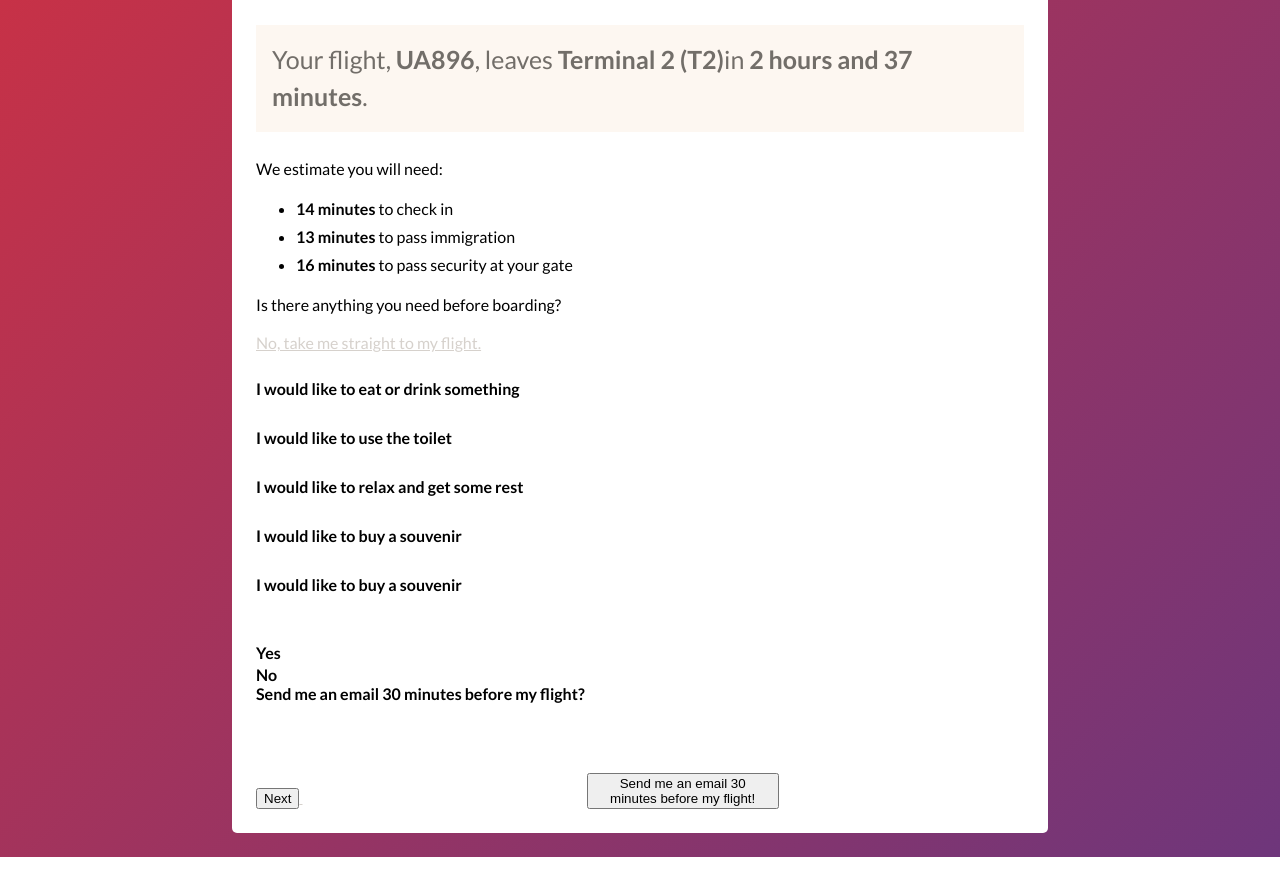
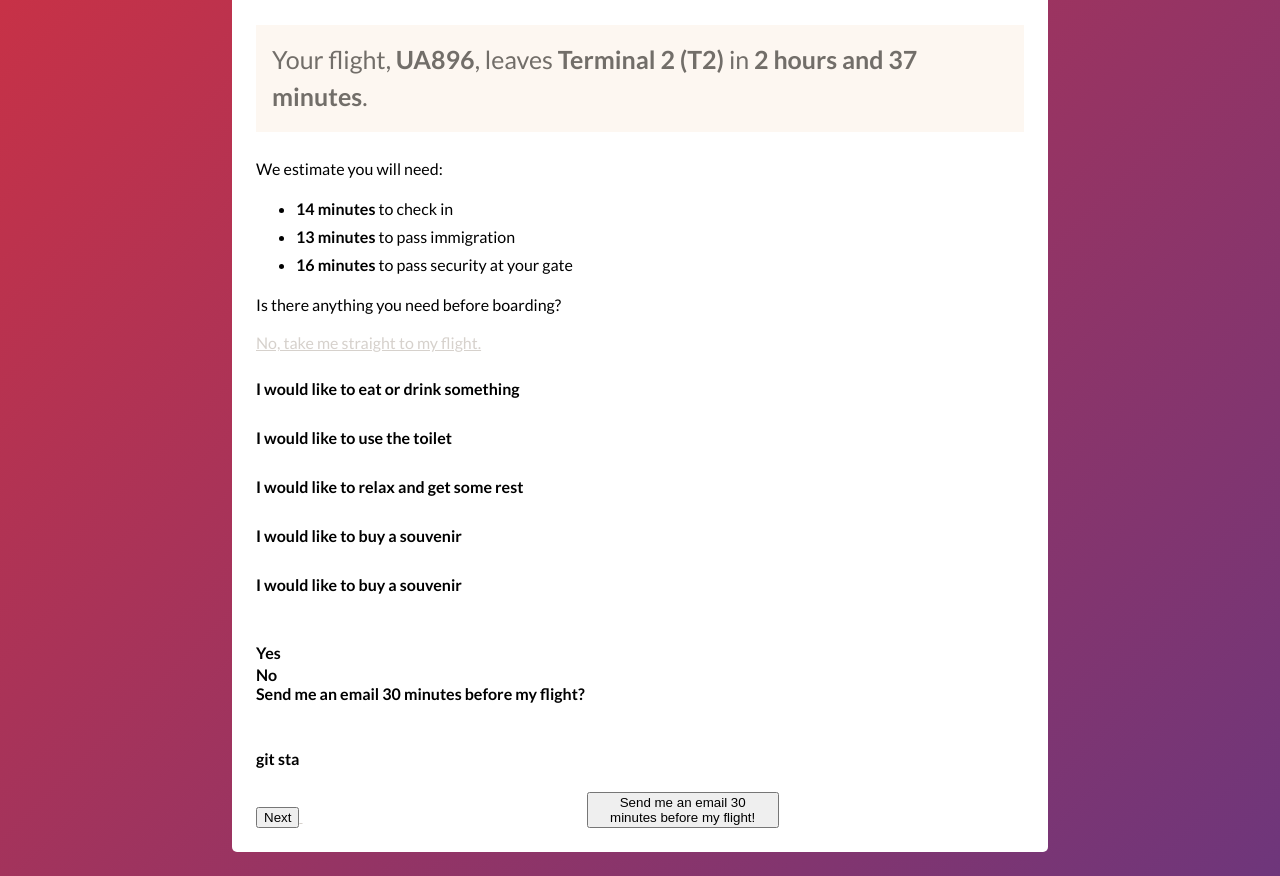
Before and after one commit to marikalam/changi, a Flask app: template templates/form_action.html in a window 1280 px wide. Shown: the part 241-1117 px from the top of the page. Run offline with Flask 2, Linux system fonts and the light colour scheme; the template is opened without the code that fills it, so the values that code supplies are empty.

Commit message:
Add space to T2

```diff
--- a/templates/form_action.html
+++ b/templates/form_action.html
@@ -76,7 +76,7 @@
         </div>
 
         <div class="content-body" id="content">
-            <p class="content-hero">Your flight, <strong>UA896</strong>, leaves <strong>Terminal 2 (T2)</strong>in <strong>2 hours and 37 minutes</strong>.</p>
+            <p class="content-hero">Your flight, <strong>UA896</strong>, leaves <strong>Terminal 2 (T2)</strong> in <strong>2 hours and 37 minutes</strong>.</p>
 
             <p>We estimate you will need:</p>
             <ul>
@@ -112,7 +112,7 @@
             <input type="radio" name="gender" value="yes" checked>Yes
             <input type="radio" name="gender" value="no">No
              <label for="souvenir">Send me an email 30 minutes before my flight?</label><br><br>
-
+git sta
             </form>
 
              <a href="/beforeBoarding" >
```
